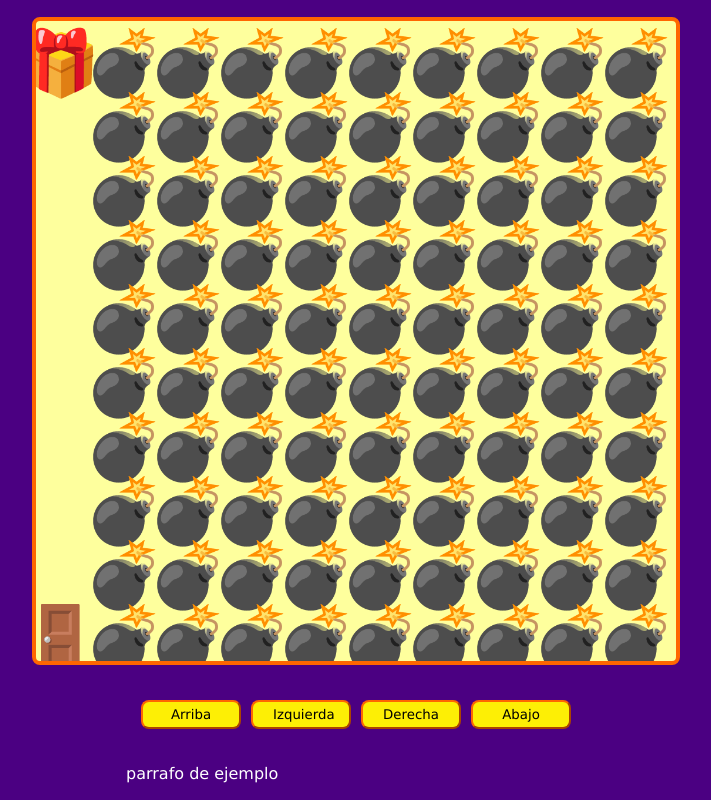
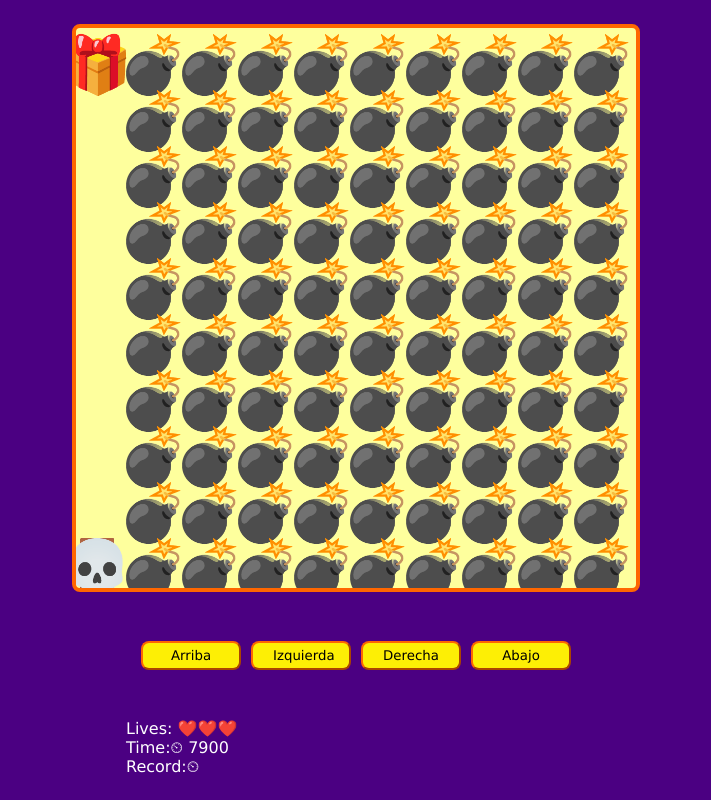
Before and after one commit to gb1086/taller-practico-js-videogame, a plain HTML site: page index.html in a window 1280 px wide. Both pictures are taken after a click on the button "Izquierda". Shown: the whole page, without its empty margins (284-995 px from the left). Drawn offline with Linux system fonts and the light colour scheme.

Commit message:
duda record_time

```diff
--- a/game.js
+++ b/game.js
@@ -1,100 +1,249 @@
-const canvas = document.querySelector(`#game`);
-const game = canvas.getContext(`2d`);
-const btnUp = document.querySelector(`#up`);
-const btnleft = document.querySelector(`#left`);
-const btnright = document.querySelector(`#right`);
-const btndown = document.querySelector(`#down`);
+const canvas = document.querySelector("#game");
+const game = canvas.getContext("2d");
+const btnUp = document.querySelector("#up");
+const btnLeft = document.querySelector("#left");
+const btnRight = document.querySelector("#right");
+const btnDown = document.querySelector("#down");
+const spanLives = document.querySelector("#lives");
+const spanTime = document.querySelector("#time");
+const spanRecord = document.querySelector("#record");
+const pResult = document.querySelector("#result");
 
 let canvasSize;
 let elementsSize;
+let level = 0;
+let lives = 3;
 
-window.addEventListener(`load`, setCanvasSize);
-window.addEventListener(`resize`, setCanvasSize);
+let timeStart;
+let timePlayer;
+let timeInterval;
 
-//const element = game.fillText(emojis[`X`], elementsSize * i, elementsSize);
+const playerPosition = {
+  x: undefined,
+  y: undefined,
+};
+const giftPosition = {
+  x: undefined,
+  y: undefined,
+};
+let enemyPositions = [];
+
+window.addEventListener("load", setCanvasSize);
+window.addEventListener("resize", setCanvasSize);
+
+function fixNumber(n) {
+  return Number(n.toFixed(2));
+}
 
 function setCanvasSize() {
   if (window.innerHeight > window.innerWidth) {
-    canvasSize = window.innerWidth * 0.8;
+    canvasSize = window.innerWidth * 0.7;
   } else {
-    canvasSize = window.innerHeight * 0.8;
+    canvasSize = window.innerHeight * 0.7;
   }
 
-  canvas.setAttribute(`width`, canvasSize);
-  canvas.setAttribute(`height`, canvasSize);
-  //canvas.setAttribute(`width`, window.innerWidth * 0.75);
-  //canvas.setAttribute(`height`, window.innerHeight * 0.5);
+  canvasSize = Number(canvasSize.toFixed(0));
+
+  canvas.setAttribute("width", canvasSize);
+  canvas.setAttribute("height", canvasSize);
+
   elementsSize = canvasSize / 10;
 
-  startgame();
+  playerPosition.x = undefined;
+  playerPosition.y = undefined;
+  startGame();
 }
 
-function startgame() {
+function startGame() {
   console.log({ canvasSize, elementsSize });
+  // console.log(window.innerWidth, window.innerHeight);
 
-  game.font = elementsSize + `px verdana`;
-  game.textAlign = `end`;
+  game.font = elementsSize + "px Verdana";
+  game.textAlign = "end";
 
-  const map = maps[0];
-  const mapRows = map.trim().split(`\n`);
-  const mapRowCol = mapRows.map((row) => row.trim().split(``));
-  console.log({ map, mapRows, mapRowCol });
+  const map = maps[level];
 
-  mapRowCol.forEach((row, rowI) => {
+  if (!map) {
+    gameWin();
+    return;
+  }
+
+  if (!timeStart) {
+    timeStart = Date.now();
+    timeInterval = setInterval(showTime, 100);
+    showRecord();
+  }
+
+  const mapRows = map.trim().split("\n");
+  const mapRowCols = mapRows.map((row) => row.trim().split(""));
+  console.log({ map, mapRows, mapRowCols });
+
+  showLives();
+
+  enemyPositions = [];
+  game.clearRect(0, 0, canvasSize, canvasSize);
+
+  mapRowCols.forEach((row, rowI) => {
     row.forEach((col, colI) => {
       const emoji = emojis[col];
       const posX = elementsSize * (colI + 1);
       const posY = elementsSize * (rowI + 1);
+
+      if (col == "O") {
+        if (!playerPosition.x && !playerPosition.y) {
+          playerPosition.x = posX;
+          playerPosition.y = posY;
+          // console.log({playerPosition});
+        }
+      } else if (col == "I") {
+        giftPosition.x = posX;
+        giftPosition.y = posY;
+      } else if (col == "X") {
+        enemyPositions.push({
+          x: posX,
+          y: posY,
+        });
+      }
+
       game.fillText(emoji, posX, posY);
-      console.log({ row, rowI, col, colI });
     });
   });
 
-  // for (let row = 1; row <= 10; row++) {
-  //   for (let col = 1; col <= 10; col++) {
-  //     game.fillText(
-  //       emojis[mapRowCol[row - 1][col - 1]],
-  //       elementsSize * col,
-  //       elementsSize * row
-  //     );
-  //   }
-  // }
+  movePlayer();
 }
 
-// window.innerheight
-// window.innerWidth;
+function movePlayer() {
+  const giftCollisionX =
+    playerPosition.x.toFixed(3) == giftPosition.x.toFixed(3);
+  const giftCollisionY =
+    playerPosition.y.toFixed(3) == giftPosition.y.toFixed(3);
+  const giftCollision = giftCollisionX && giftCollisionY;
 
-//game.fillRect(0, 0, 100, 100);
-// game.clearRect(0, 0, 100, 50);
-// game.clearRect(0, 0, 50, 50);
-//game.font = `25px verdana`;
-// game.fillStyle = `purple`;
-// game.textAlign = `end`;
-//game.fillText(`platzi`, 25, 25);//
+  if (giftCollision) {
+    levelWin();
+  }
 
-window.addEventListener(`keydown`, moveByKeys);
+  const enemyCollision = enemyPositions.find((enemy) => {
+    const enemyCollisionX = enemy.x.toFixed(3) == playerPosition.x.toFixed(3);
+    const enemyCollisionY = enemy.y.toFixed(3) == playerPosition.y.toFixed(3);
+    return enemyCollisionX && enemyCollisionY;
+  });
 
-btnUp.addEventListener(`click`, moveUp);
-btnleft.addEventListener(`click`, moveLeft);
-btnright.addEventListener(`click`, moveRight);
-btndown.addEventListener(`click`, moveDown);
+  if (enemyCollision) {
+    levelFail();
+  }
+
+  game.fillText(emojis["PLAYER"], playerPosition.x, playerPosition.y);
+}
+
+function levelWin() {
+  console.log("Subiste de nivel");
+  level++;
+  startGame();
+}
+
+function levelFail() {
+  console.log("Chocaste contra un enemigo :(");
+  lives--;
+
+  if (lives <= 0) {
+    level = 0;
+    lives = 3;
+    timeStart = undefined;
+  }
+
+  playerPosition.x = undefined;
+  playerPosition.y = undefined;
+  startGame();
+}
+
+function gameWin() {
+  console.log("¡Terminaste el juego!");
+  clearInterval(timeInterval);
+
+  const recordTime = localStorage.getItem("record_time");
+  const playerTime = Date.now() - timeStart;
+
+  if (recordTime) {
+    if (recordTime >= playerTime) {
+      localStorage.setItem("record_time", playerTime);
+      pResult.innerHTML = "SUPERASTE EL RECORD :)";
+    } else {
+      pResult.innerHTML = "lo siento, no superaste el records :(";
+    }
+  } else {
+    localStorage.setItem("record_time", playerTime);
+    pResult.innerHTML =
+      "Primera vez? Muy bien, pero ahora trata de superar tu tiempo :)";
+  }
+
+  console.log({ recordTime, playerTime });
+}
+
+function showLives() {
+  const heartsArray = Array(lives).fill(emojis["HEART"]); // [1,2,3]
+
+  spanLives.innerHTML = "";
+  heartsArray.forEach((heart) => spanLives.append(heart));
+}
+
+function showTime() {
+  spanTime.innerHTML = Date.now() - timeStart;
+}
+
+function showRecord() {
+  spanRecord.innerHTML = localStorage.getItem("record_time");
+}
+
+window.addEventListener("keydown", moveByKeys);
+btnUp.addEventListener("click", moveUp);
+btnLeft.addEventListener("click", moveLeft);
+btnRight.addEventListener("click", moveRight);
+btnDown.addEventListener("click", moveDown);
 
 function moveByKeys(event) {
-  if (event.key == `ArrowUp`) moveUp();
-  else if (event.key == `ArrowLeft`) moveLeft();
-  else if (event.key == `ArrowRight`) moveRight();
-  else if (event.key == `ArrowDown`) moveDown();
+  if (event.key == "ArrowUp") moveUp();
+  else if (event.key == "ArrowLeft") moveLeft();
+  else if (event.key == "ArrowRight") moveRight();
+  else if (event.key == "ArrowDown") moveDown();
 }
 function moveUp() {
-  console.log(`me quiero mover hacia arriba`);
+  console.log("Me quiero mover hacia arriba");
+
+  if (playerPosition.y - elementsSize < elementsSize) {
+    console.log("OUT");
+  } else {
+    playerPosition.y -= elementsSize;
+    startGame();
+  }
 }
+function moveLeft() {
+  console.log("Me quiero mover hacia izquierda");
 
-function moveLeft() {
-  console.log(`me quiero mover hacia la izquierda`);
+  if (playerPosition.x - elementsSize < elementsSize) {
+    console.log("OUT");
+  } else {
+    playerPosition.x -= elementsSize;
+    startGame();
+  }
 }
 function moveRight() {
-  console.log(`me quiero mover hacia la derecha`);
+  console.log("Me quiero mover hacia derecha");
+
+  if (playerPosition.x + elementsSize > canvasSize) {
+    console.log("OUT");
+  } else {
+    playerPosition.x += elementsSize;
+    startGame();
+  }
 }
 function moveDown() {
-  console.log(`me quiero mover hacia abajo`);
+  console.log("Me quiero mover hacia abajo");
+
+  if (playerPosition.y + elementsSize > canvasSize) {
+    console.log("OUT");
+  } else {
+    playerPosition.y += elementsSize;
+    startGame();
+  }
 }
--- a/index.html
+++ b/index.html
@@ -17,7 +17,19 @@
         <button id="down">Abajo</button>
       </div>
       <div class="messages">
-        <p>parrafo de ejemplo</p>
+        <p>
+          Lives:
+          <span id="lives"></span>
+        </p>
+        <p>
+          Time:⏲
+          <span id="time"></span>
+        </p>
+        <p>
+          Record:⏲
+          <span id="Record"></span>
+        </p>
+        <p id="result"></p>
       </div>
     </div>
     <script src="maps.js"></script>
--- a/maps.js
+++ b/maps.js
@@ -7,6 +7,7 @@ const emojis = {
   BOMB_COLLISION: "🔥",
   GAME_OVER: "👎",
   WIN: "🏆",
+  HEART: "❤️",
 };
 const maps = [];
 maps.push(`
```
